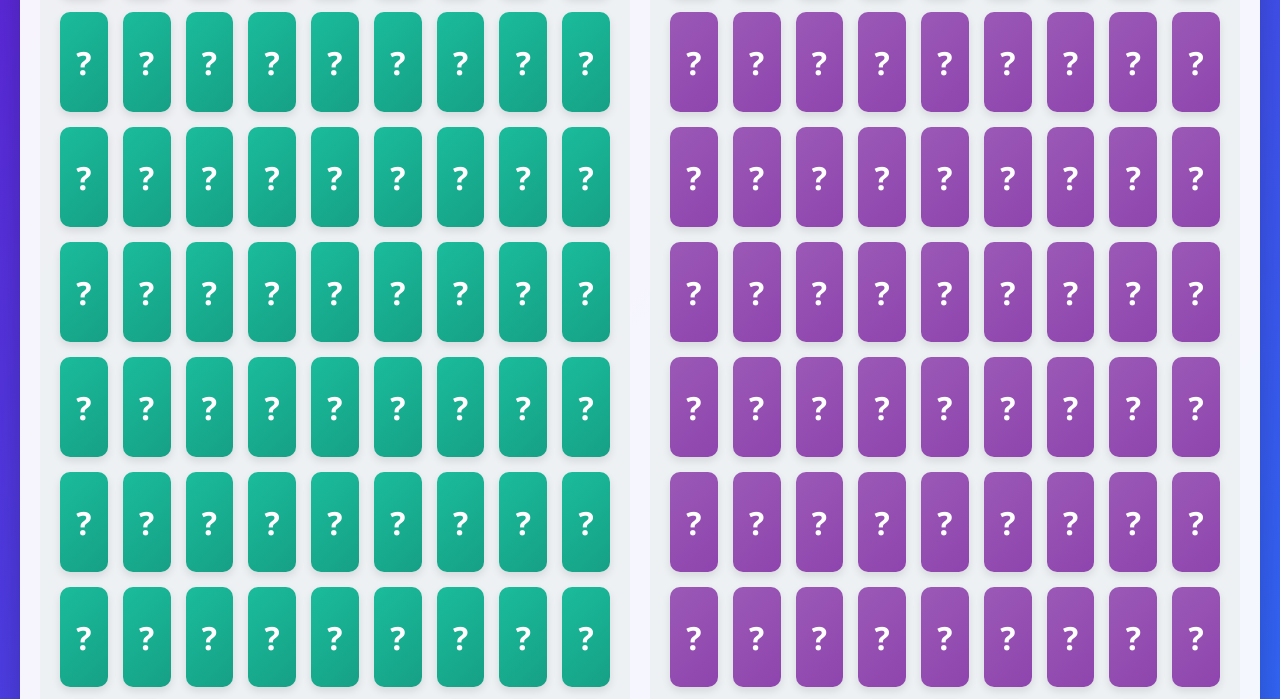
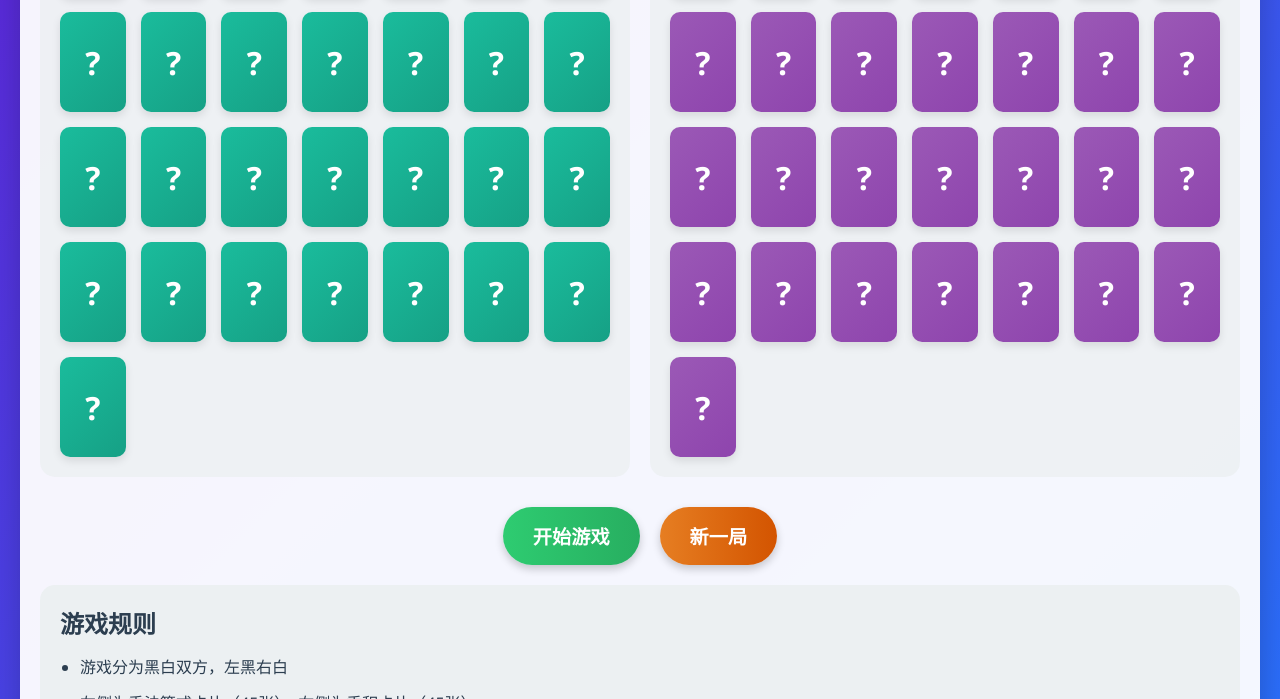
Before and after one commit to leavey-cn/leavey-cn.github.io, a plain HTML site: page index.html in a window 1280 px wide. Shown: the part 762-1461 px from the top of the page. Drawn offline with Linux system fonts and the light colour scheme.

Commit message:
Update index.html

```diff
--- a/index.html
+++ b/index.html
@@ -123,7 +123,7 @@
         .cards-container {
             flex: 1;
             display: grid;
-            grid-template-columns: repeat(9, 1fr);
+            grid-template-columns: repeat(7, 1fr);
             gap: 15px;
             padding: 20px;
             border-radius: 15px;
@@ -434,8 +434,8 @@
             // 生成乘法表算式（1×1到9×9）
             function generateEquations() {
                 const equations = [];
-                for (let i = 1; i <= 9; i++) {
-                    for (let j = 1; j <= 9; j++) {
+                for (let i = 1; i <= 6; i++) {
+                    for (let j = 1; j <= 6; j++) {
                         equations.push({
                             text: `${i}×${j}`,
                             product: i * j
```
